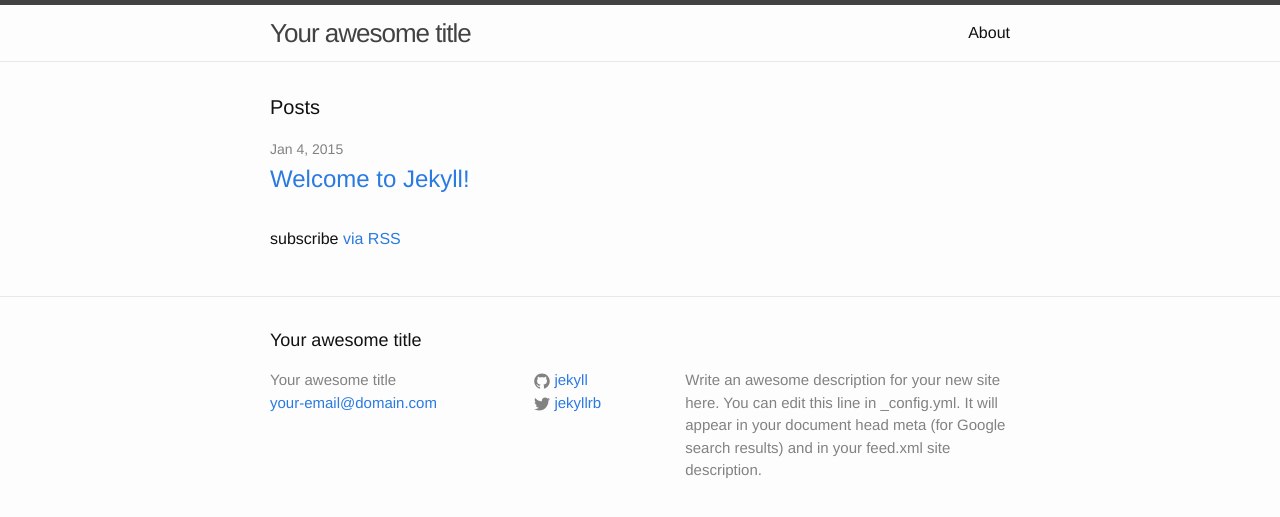
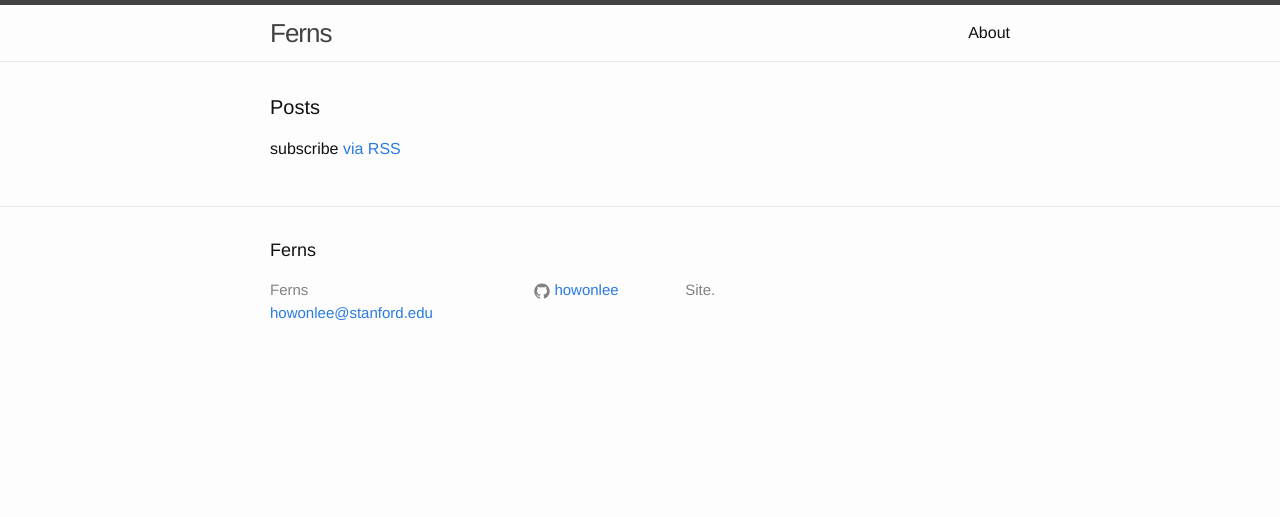
Before and after one commit to howonlee/howonlee.github.io, a Jekyll site: the page built from index.html, in a window 1280 px wide. Shown: the top 517 px of the page. Built offline with Jekyll 4.4.1, drawn with Linux system fonts in a browser that asks for light colours.

Commit message:
some configuration data

```diff
--- a/_config.yml
+++ b/_config.yml
@@ -1,14 +1,11 @@
 # Site settings
-title: Your awesome title
-email: your-email@domain.com
+title: Ferns
+email: howonlee@stanford.edu
 description: > # this means to ignore newlines until "baseurl:"
-  Write an awesome description for your new site here. You can edit this
-  line in _config.yml. It will appear in your document head meta (for
-  Google search results) and in your feed.xml site description.
+  Site.
 baseurl: "" # the subpath of your site, e.g. /blog/
-url: "http://yourdomain.com" # the base hostname & protocol for your site
-twitter_username: jekyllrb
-github_username:  jekyll
+url: "http://howonlee.github.io" # the base hostname & protocol for your site
+github_username:  howonlee
 
 # Build settings
 markdown: kramdown
```
Also changed, not shown: _posts/2015-01-04-welcome-to-jekyll.markdown (deleted, +0 -25 lines), 1 other file.
